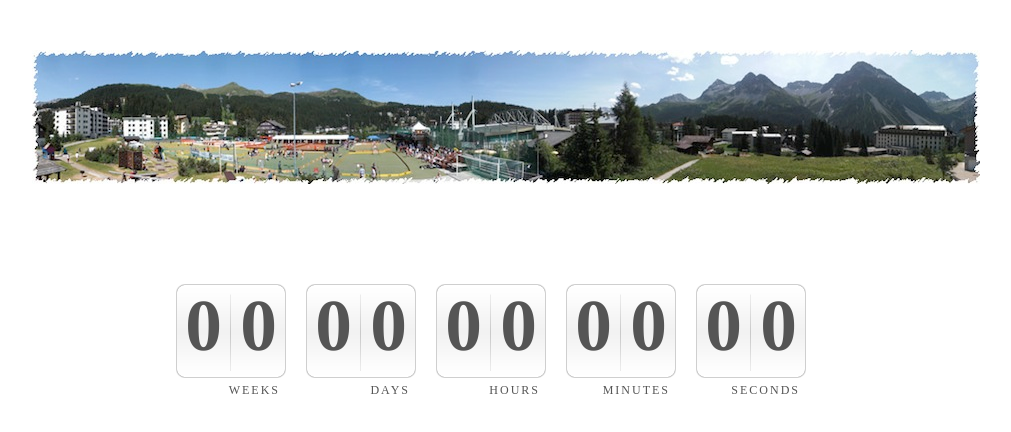
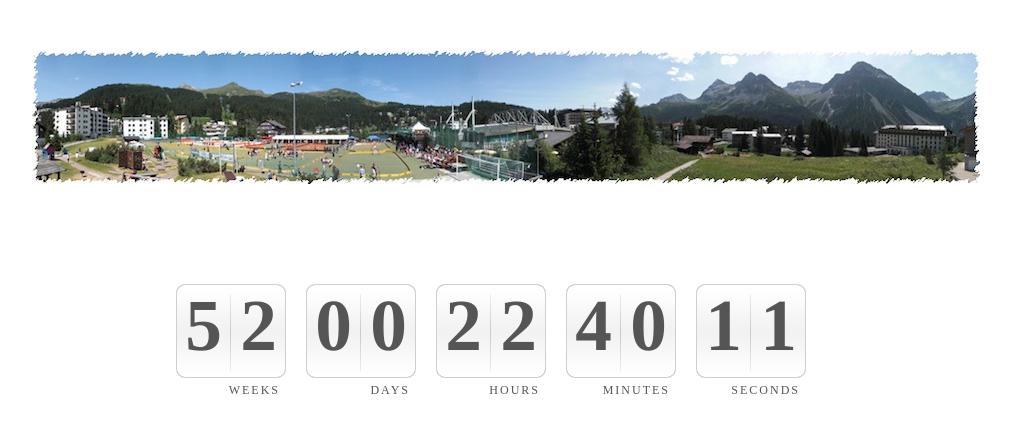
Before and after one commit to jaeggir/schiiswaetter.ch-www, a plain HTML site: page index.html in a window 1280 px wide. Shown: the whole page, without its empty margins (134-1145 px from the left). Drawn offline with Linux system fonts and the light colour scheme.

Commit message:
new date for 7eck 2013 set

```diff
--- a/index.html
+++ b/index.html
@@ -57,9 +57,9 @@
 			jQuery(document).ready(function() {
 				$('#countdown_dashboard').countDown({
 					targetDate: {
-						'day': 		6,
+						'day': 		12,
 						'month': 	7,
-						'year': 	2012,
+						'year': 	2013,
 						'hour': 	18,
 						'min': 		47,
 						'sec': 		0
```
